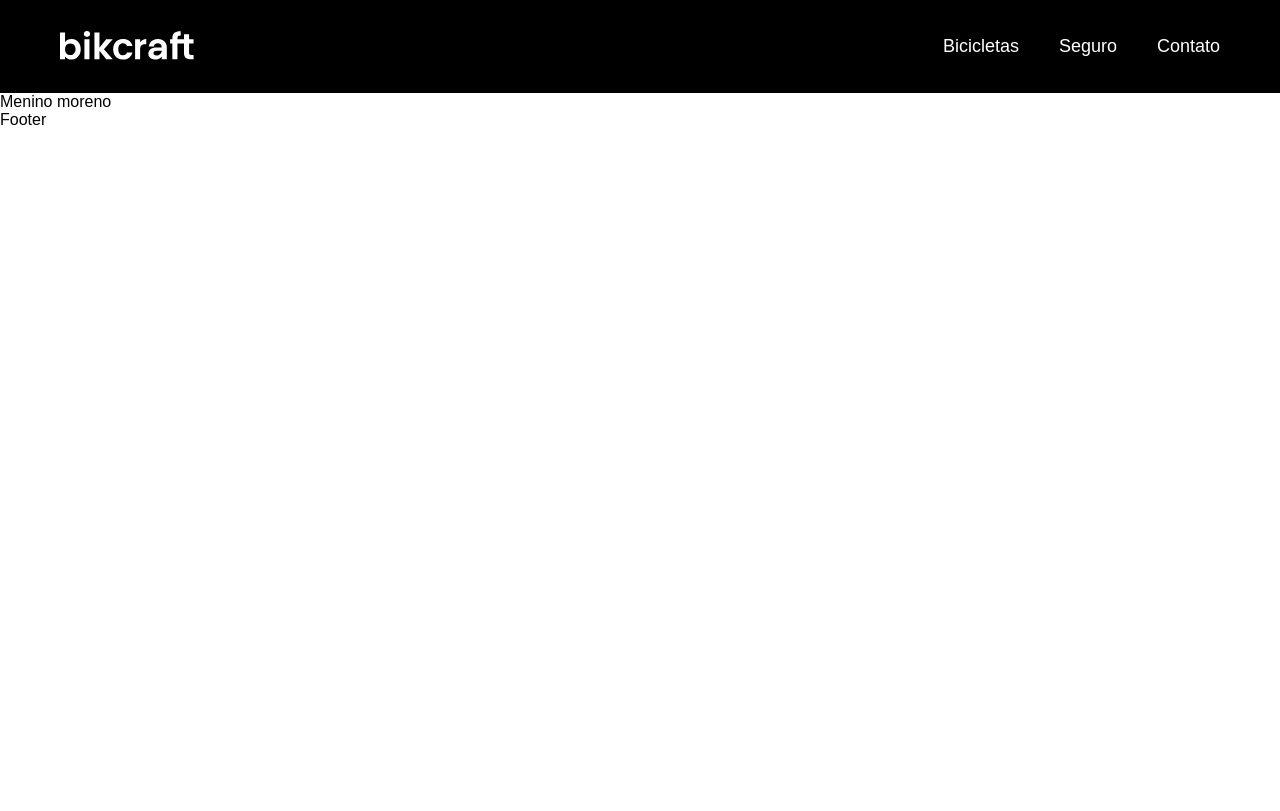
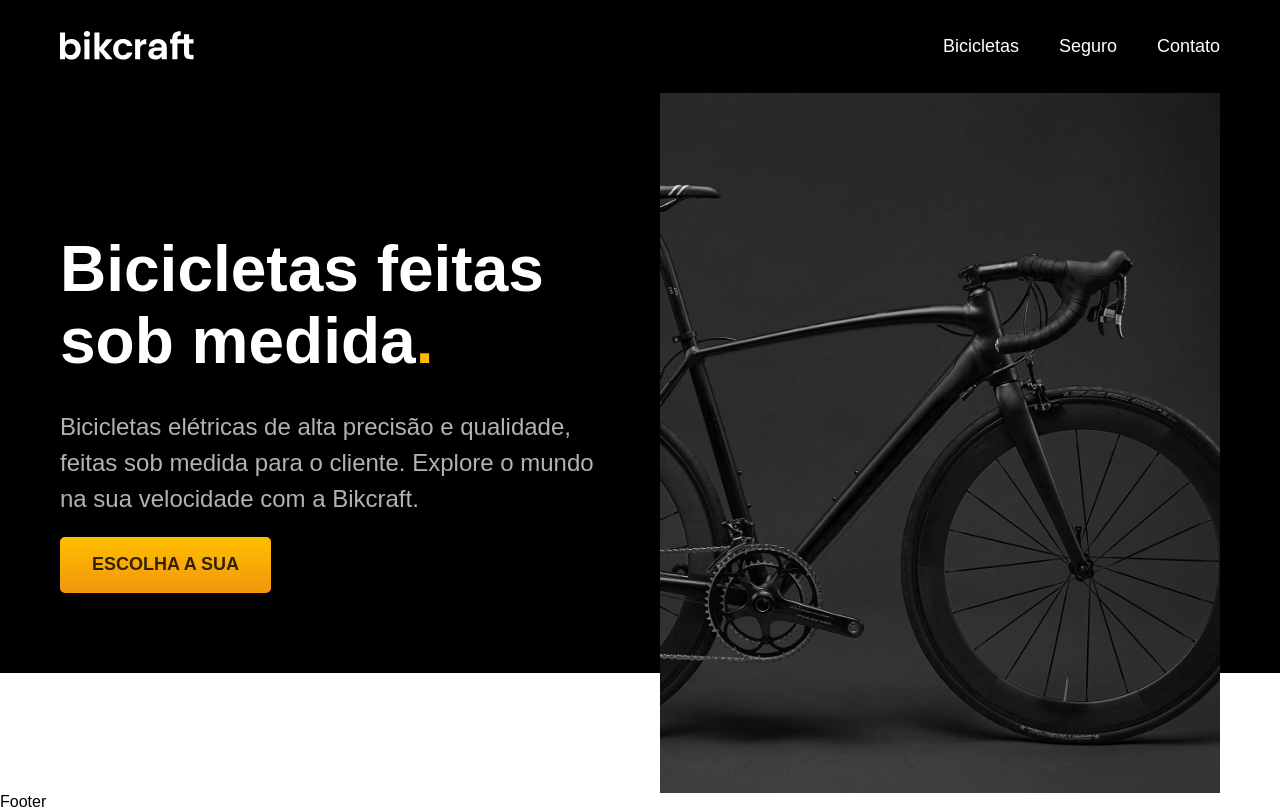
Before and after one commit to i4n-v/Bikcraft, a React (Vite) app: page / in a window 1280 px wide. Built offline with nearby package versions, Linux system fonts and the light colour scheme.

Commit message:
Adding home page with your initial introduction to the application

```diff
--- a/index.html
+++ b/index.html
@@ -6,6 +6,7 @@
   <link rel="shortcut icon" href="/favicon.ico" type="image/x-icon">
   <meta name="viewport" content="width=device-width, initial-scale=1.0" />
   <title>Bikecraft</title>
+  <meta name="description" content="Uma loja moderna de bicicletas, feitas com paixão!" />
 </head>
 
 <body>
--- a/package.json
+++ b/package.json
@@ -23,6 +23,7 @@
     "@types/node": "^18.7.14",
     "@types/react": "^18.0.17",
     "@types/react-dom": "^18.0.6",
+    "@types/react-helmet": "^6.1.5",
     "@types/styled-components": "^5.1.26",
     "@typescript-eslint/eslint-plugin": "^5.36.2",
     "@typescript-eslint/parser": "^5.36.2",
--- a/src/config/routes.tsx
+++ b/src/config/routes.tsx
@@ -1,10 +1,11 @@
 import React from "react";
 import type { RouteObject } from "react-router-dom";
+import { Home } from "../pages";
 
 const routes: RouteObject[] = [
   {
     path: "/",
-    element: <>Menino moreno</>,
+    element: <Home />,
   },
 ];
 
--- a/src/index.css
+++ b/src/index.css
@@ -9,9 +9,15 @@
 
 a {
   text-decoration: none;
+  color: inherit;
 }
 
 ul,
 ol {
   list-style: none;
 }
+
+img {
+  max-width: 100%;
+  display: block;
+}
--- /dev/null
+++ b/src/pages/Home/index.tsx
@@ -0,0 +1,75 @@
+import React from "react";
+import { Helmet } from "react-helmet";
+import styled from "styled-components";
+import { LinkButton } from "../../components/Buttons";
+import IntroductionImage from "../../assets/img/photos/introduction.jpg";
+
+const Introduction = styled.main`
+  background-color: #000000;
+  color: #FFFFFF;
+  box-shadow: inset 0 -120px;
+`;
+
+const Container = styled.div`
+  display: grid;
+  grid-template-columns: 1fr 1fr;
+  gap: 0px 40px;
+  max-width: 1200px;
+  padding: 0px 20px;
+  margin: 0px auto;
+`;
+
+const Content = styled.div`
+  align-self: end;
+  padding-bottom: 200px;
+`;
+
+const Title = styled.h1`
+  margin-bottom: 32px;
+  font-size: 64px;
+  line-height: 1.125;
+`;
+
+const Description = styled.p`
+  margin-bottom: 20px;
+  font-size: 24px;
+  line-height: 1.5;
+  color: #B2B2B2;
+`;
+
+const Dot = styled.span`
+  color: #FFBB00;
+`;
+
+const Image = styled.img`
+  height: 100%;
+  object-fit: cover;
+`;
+
+const Home = () => {
+  return (
+    <Introduction>
+      <Helmet>
+        <title>Bikcraft - Bicicletas Eléticas</title>
+      </Helmet>
+
+      <Container>
+        <Content>
+          <Title>
+            Bicicletas feitas sob medida<Dot>.</Dot>
+          </Title>
+          <Description>
+            Bicicletas elétricas de alta precisão e qualidade, feitas sob medida para o cliente. Explore o mundo na sua
+            velocidade com a Bikcraft.
+          </Description>
+          <LinkButton to="/bicicletas">Escolha a sua</LinkButton>
+        </Content>
+        <div>
+          <Image src={IntroductionImage} alt="Bicicleta elétrica preta." />
+        </div>
+      </Container>
+    </Introduction>
+  );
+};
+
+export default Home;
--- a/src/pages/index.ts
+++ b/src/pages/index.ts
@@ -0,0 +1,3 @@
+import Home from "./Home";
+
+export { Home };
```
Also changed, not shown: 1 other file (tests, documents, lock files or other folders).
